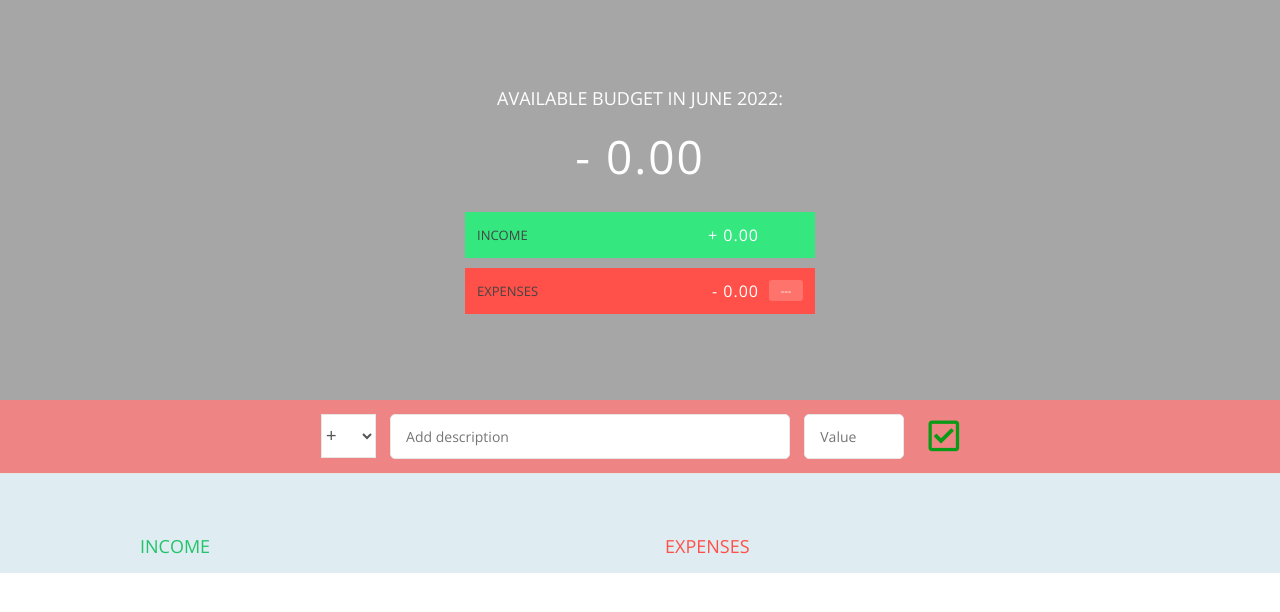
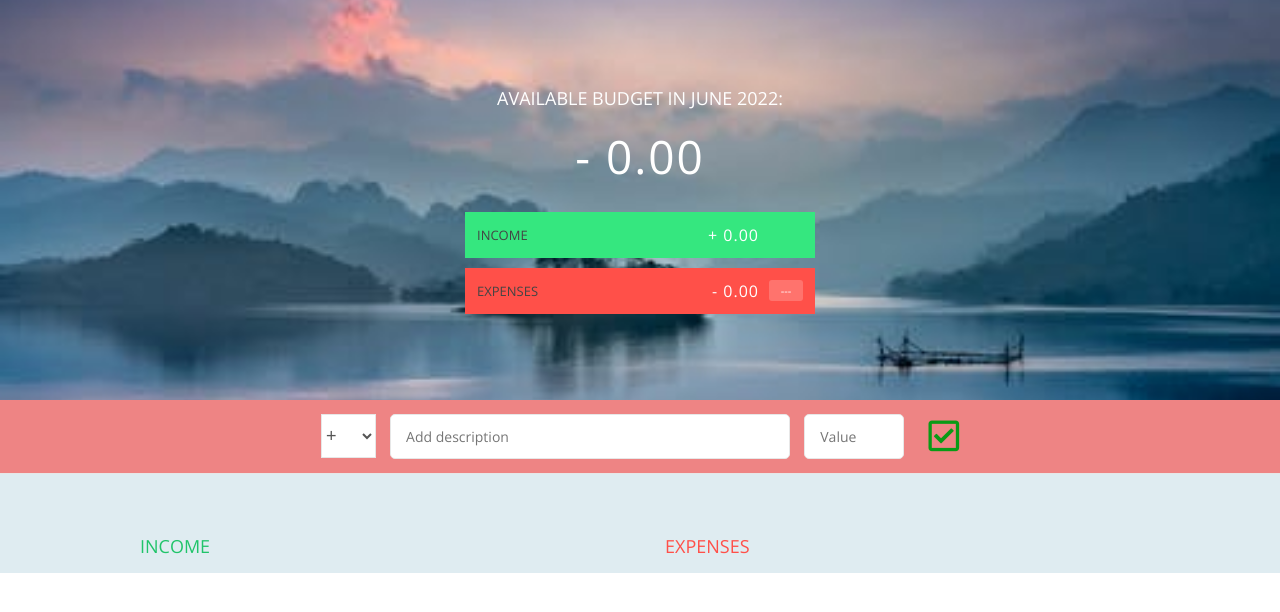
Before and after one commit to Kalashkg153/Budget-Analyzer, a plain HTML site: page index.html in a window 1280 px wide. Drawn offline with nearby package versions, Linux system fonts and the light colour scheme.

Commit message:
Add files via upload

```diff
--- a/codes/style.css
+++ b/codes/style.css
@@ -29,11 +29,11 @@ body {
 
 /**********************************************
 *** TOP PART
-**********************************************/
+*********************************************  linear-gradient(rgba(0, 0, 0, 0.35), rgba(0, 0, 0, 0.35)); */
 
 .top {
     height: 50vh;
-    background-image: linear-gradient(rgba(0, 0, 0, 0.35), rgba(0, 0, 0, 0.35)), url(../../images/backimg.jpeg);
+    background-image: url(./backimg.jpeg);
     background-size: cover;
     background-position: center;
     position: relative;
```
